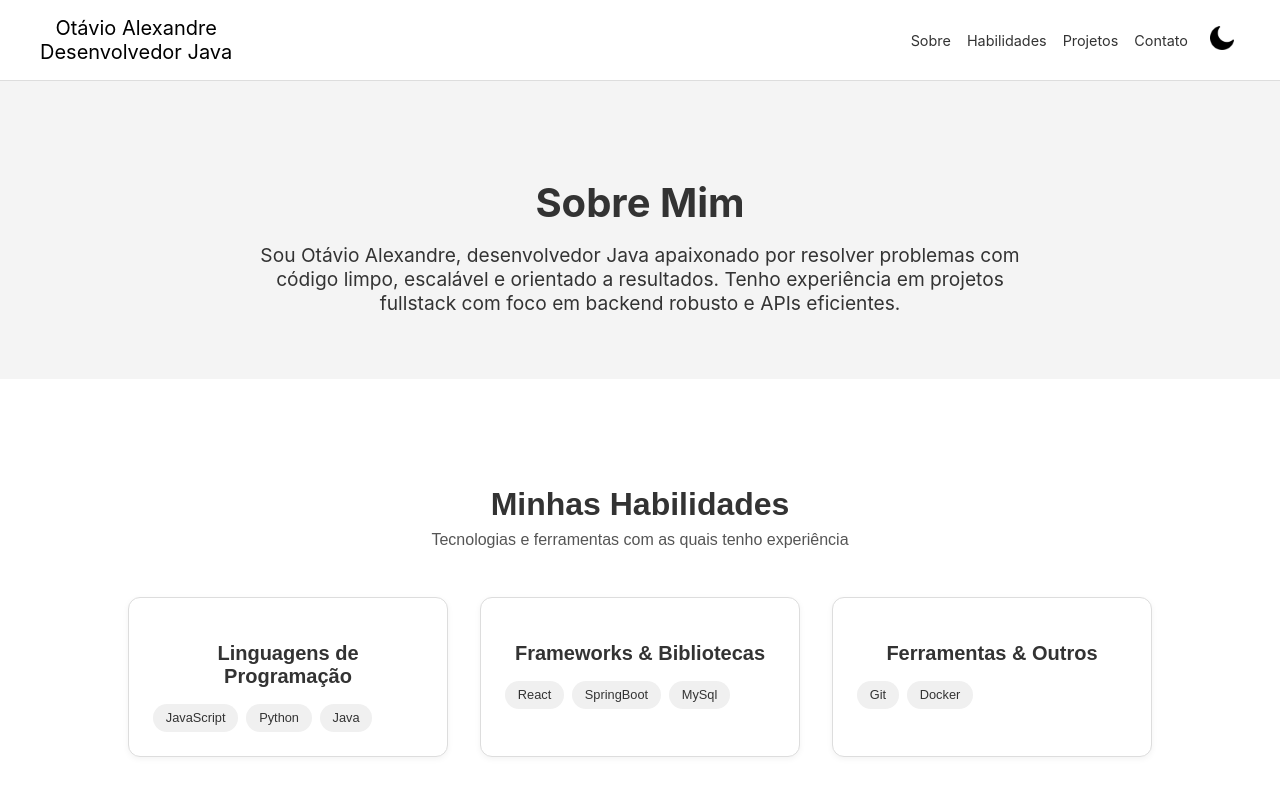
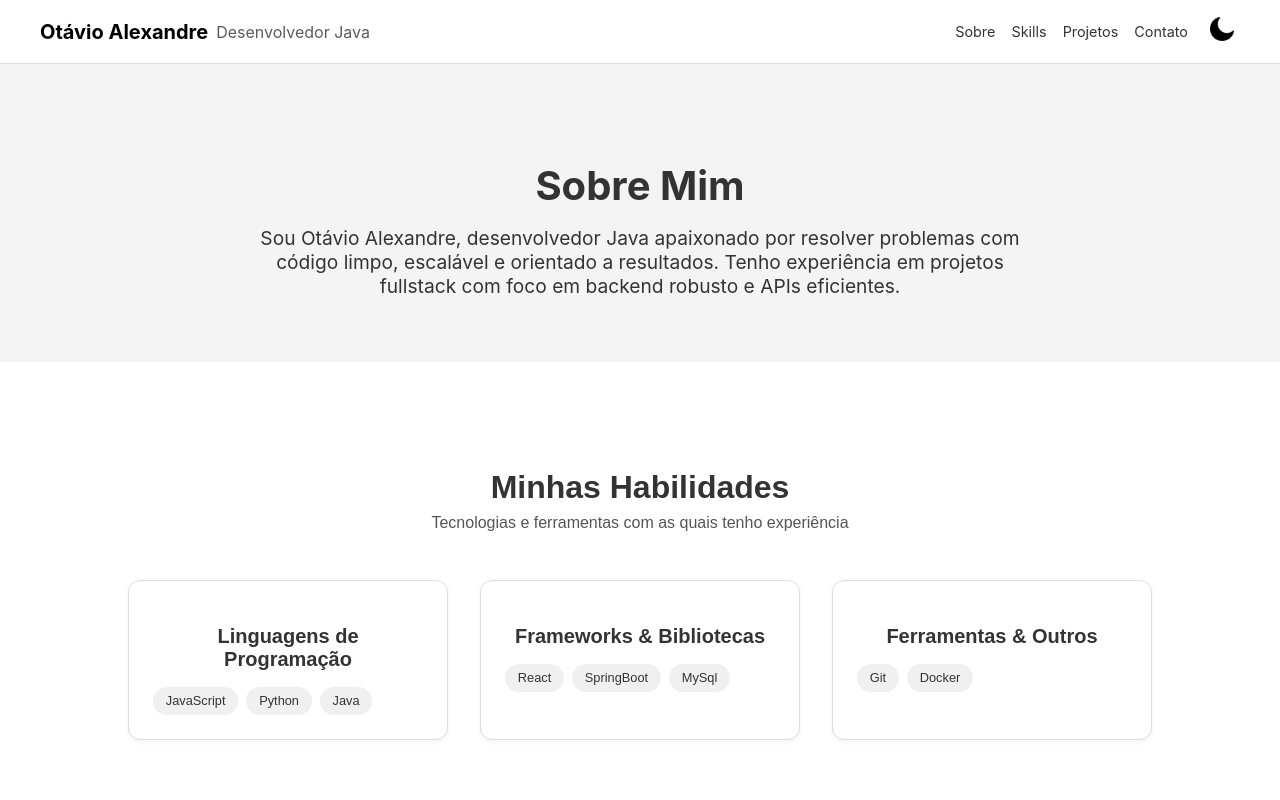
Before and after one commit to Zerphyis/portifolio, a React (Create React App) app: page / in a window 1280 px wide. Shown: the top 800 px of the page. Built offline with nearby package versions, Linux system fonts and the light colour scheme.

Commit message:
refactor: adicionando a navegação entre Componentes

```diff
--- a/src/components/header/Header.js
+++ b/src/components/header/Header.js
@@ -27,22 +27,36 @@ export default function Header() {
     setMobileMenuOpen((prev) => !prev);
   }
 
+  function scrollToSection(id) {
+    const element = document.getElementById(id);
+    if (element) {
+      element.scrollIntoView({ behavior: "smooth" });
+    }
+  }
+
   const themeIcon = theme === "dark" ? solIcon : luaIcon;
 
   return (
     <header id="header">
       <div className="header-inner">
         <div className="logo">
-          {name}
-          <br />
-          {subname}
+          <span className="name">{name}</span>
+          <span className="subname">{subname}</span>
         </div>
 
         <nav className="nav-desktop">
-          <a href="#sobre">Sobre</a>
-          <a href="#habilidades">Habilidades</a>
-          <a href="#projetos">Projetos</a>
-          <a href="#contato">Contato</a>
+          <a onClick={() => scrollToSection("sobre")} style={{ cursor: "pointer" }}>
+            Sobre
+          </a>
+          <a onClick={() => scrollToSection("skills")} style={{ cursor: "pointer" }}>
+            Skills
+          </a>
+          <a onClick={() => scrollToSection("projetos")} style={{ cursor: "pointer" }}>
+            Projetos
+          </a>
+          <a onClick={() => scrollToSection("contato")} style={{ cursor: "pointer" }}>
+            Contato
+          </a>
           <button
             id="theme-toggle"
             className="icon-button"
@@ -73,12 +87,12 @@ export default function Header() {
         </div>
       </div>
 
-      <div className={`mobile-menu ${mobileMenuOpen ? "" : "hidden"}`}>
-        <a href="#sobre" onClick={() => setMobileMenuOpen(false)}>Sobre</a>
-        <a href="#habilidades" onClick={() => setMobileMenuOpen(false)}>Habilidades</a>
-        <a href="#projetos" onClick={() => setMobileMenuOpen(false)}>Projetos</a>
-        <a href="#contato" onClick={() => setMobileMenuOpen(false)}>Contato</a>
-      </div>
+      <nav className={`mobile-menu ${mobileMenuOpen ? "" : "hidden"}`}>
+        <a onClick={() => { scrollToSection("sobre"); setMobileMenuOpen(false); }}>Sobre</a>
+        <a onClick={() => { scrollToSection("skills"); setMobileMenuOpen(false); }}>Skills</a>
+        <a onClick={() => { scrollToSection("projetos"); setMobileMenuOpen(false); }}>Projetos</a>
+        <a onClick={() => { scrollToSection("contato"); setMobileMenuOpen(false); }}>Contato</a>
+      </nav>
     </header>
   );
 }
```
